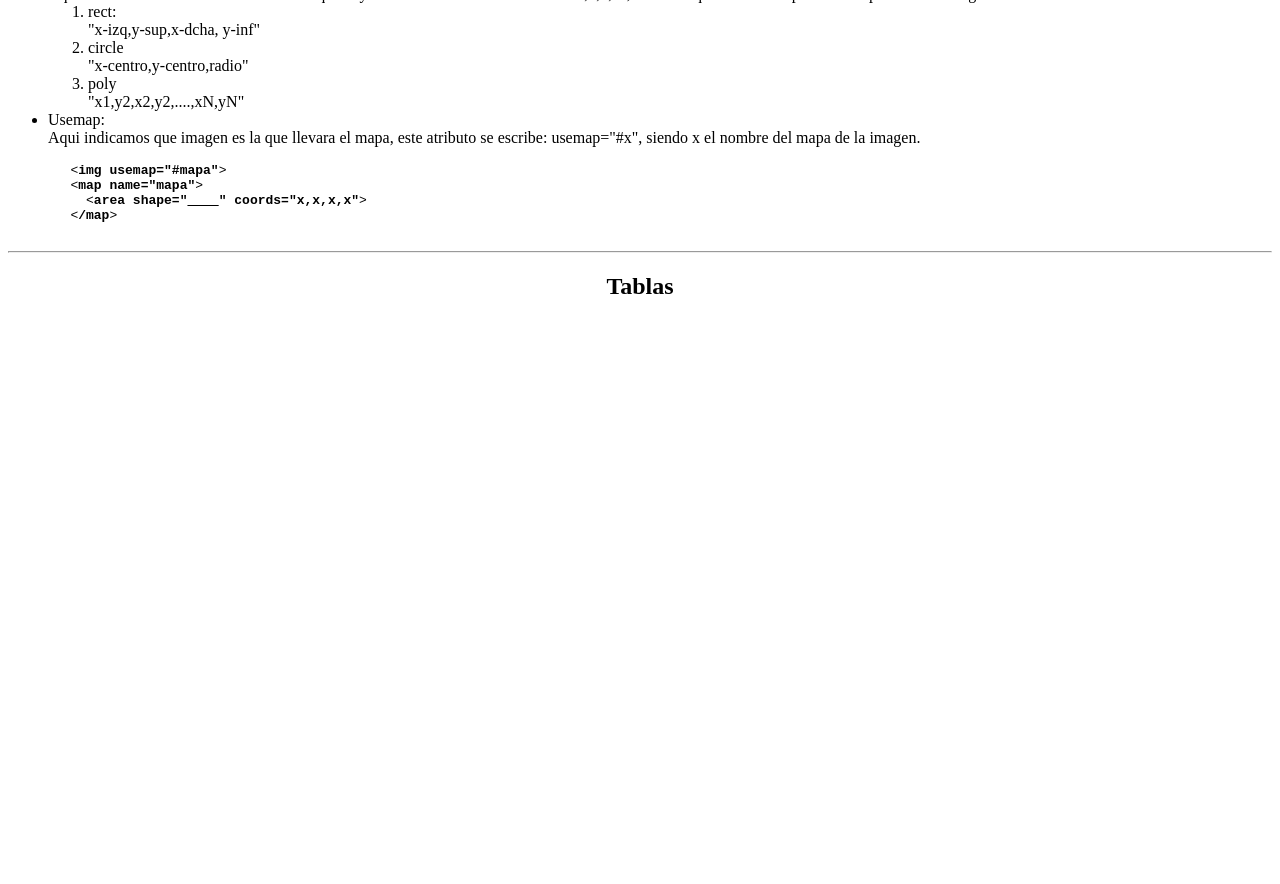
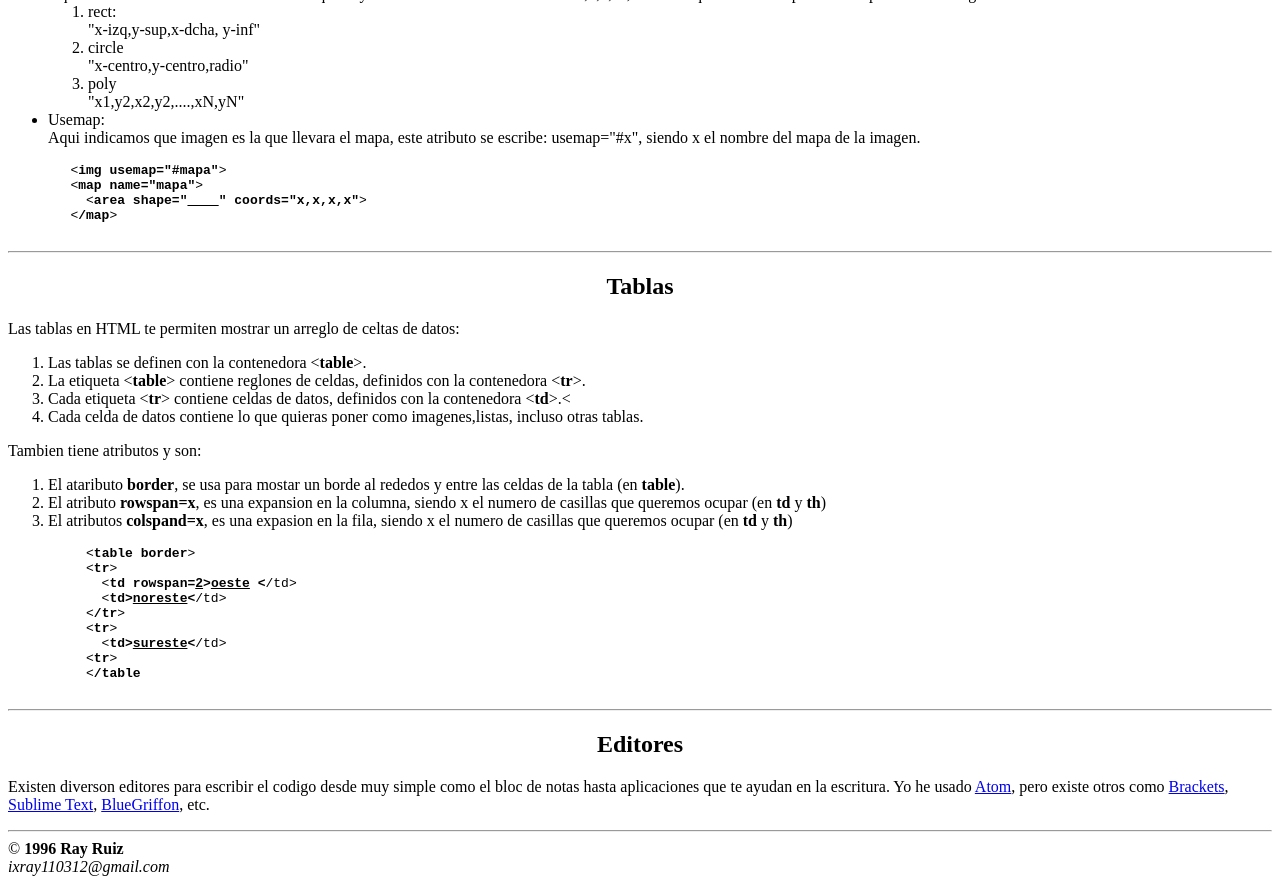
Before and after one commit to RayRuiz/Trabajo-HTML, a plain HTML site: page index.html in a window 1280 px wide. Shown: the part 3671-4555 px from the top of the page. Before the commit the page ends 3991 px from the top, so only its background shows below. Drawn offline with Linux system fonts and the light colour scheme.

Commit message:
commint 5

```diff
--- a/index.html
+++ b/index.html
@@ -225,6 +225,39 @@
   </pre>
   <hr>
 <h2><center>Tablas</center></h2>
-
+    <p>Las tablas en HTML te permiten mostrar un arreglo de celtas de datos:</p>
+    <ol>
+      <li>Las tablas se definen con la contenedora <<b>table</b>>.</li>
+      <li>La etiqueta <<b>table</b>> contiene reglones de celdas, definidos con la contenedora <<b>tr</b>>.</li>
+      <li>Cada etiqueta <<b>tr</b>> contiene celdas de datos, definidos con la contenedora <<b>td</b>>.<</li>
+      <li>Cada celda de datos contiene lo que quieras poner como imagenes,listas, incluso otras tablas.</li>
+    </ol>
+    <p>Tambien tiene atributos y son:</p>
+    <ol>
+      <li>El ataributo <b>border</b>, se usa para mostar un borde al rededos y entre las celdas de la tabla (en <b>table</b>).</li>
+      <li>El atributo <b>rowspan=x</b>, es una expansion en la columna, siendo x el numero de casillas que queremos ocupar (en <b>td</b> y <b>th</b>)</li>
+      <li>El atributos <b>colspand=x</b>, es una expasion en la fila, siendo x el numero de casillas que queremos ocupar (en <b>td</b> y <b>th</b>)</li>
+    </ol>
+    <pre>
+          <<b/>table border</b>>
+          <<b>tr</b>>
+            <<b>td rowspan=<u>2</u>><u>oeste</u> <</b>/td>
+            <<b>td><u>noreste</u><</b>/td>
+          <<b>/tr</b>>
+          <<b>tr</b>>
+            <<b>td><u>sureste</u><</b>/td>
+          <<b>tr</b>>
+          <<b>/table</b>
+   </pre>
+   <hr>
+   <h2><center>Editores</center></h2>
+   <p>Existen diverson editores para escribir el codigo desde muy simple como el bloc de notas hasta aplicaciones que te ayudan en la escritura.
+     Yo he usado  <a href="https://atom.io/" target="_blank">Atom</a>, pero existe otros como  <a href="https://brackets.io/" target="_blank">Brackets</a>,
+     <a href="https://www.sublimetext.com/" target="_blank">Sublime Text</a>, <a href="http://www.bluegriffon.org/" target="_blank">BlueGriffon</a>, etc.
+     <hr>
+   <footer>
+    &copy;  <b>1996 Ray Ruiz</b>
+      <address> ixray110312@gmail.com </adress>
+   </footer>
 </body>
 </html>
```
